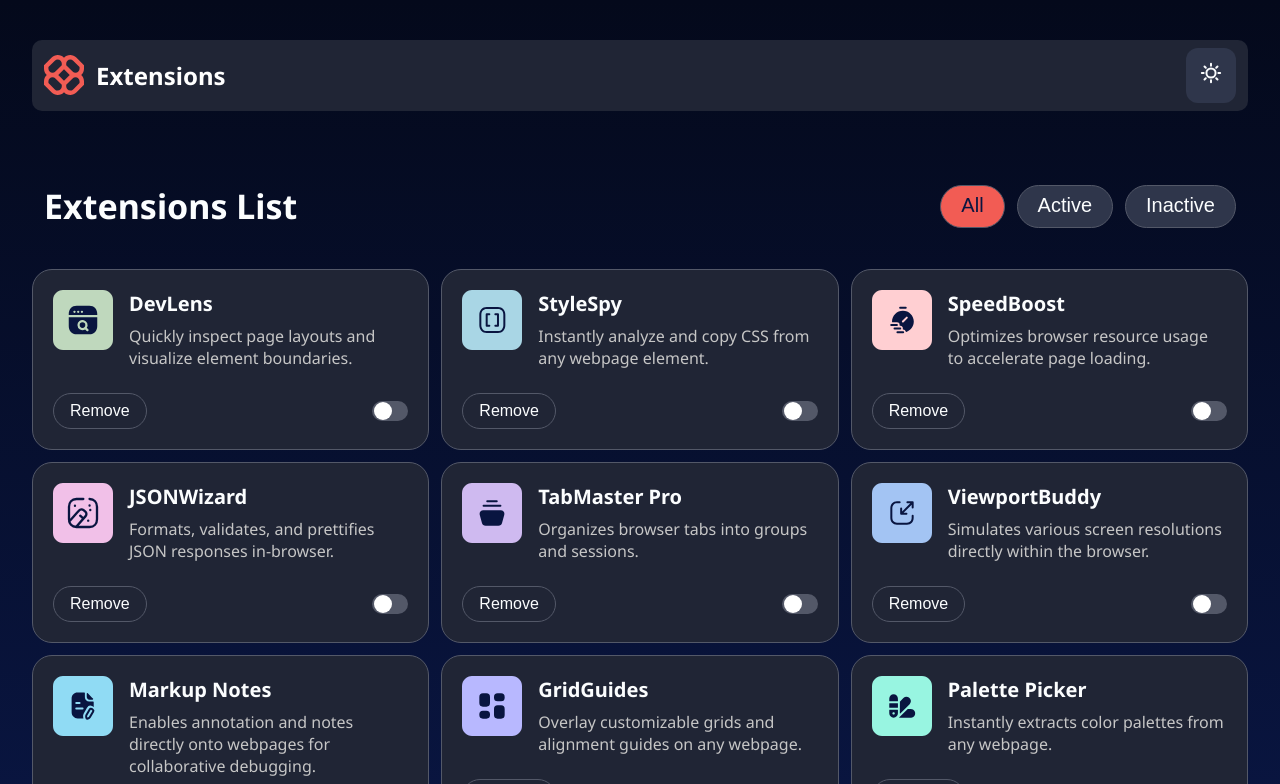
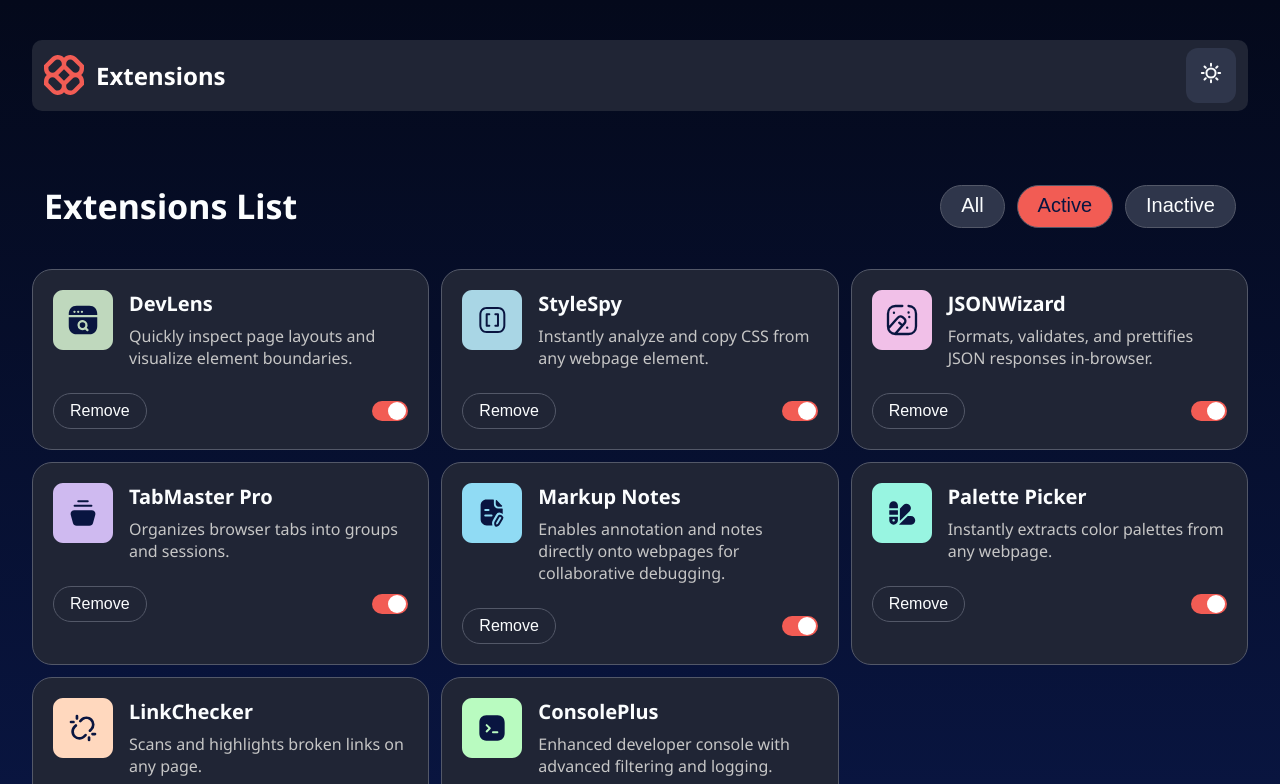
Before and after one commit to RhodyArthur/browser-extensions-manager-ui, a plain HTML site: page index.html in a window 1280 px wide. Both pictures are taken after a click on the button "Active". Shown: the top 784 px of the page. Drawn offline with Linux system fonts and the light colour scheme.

Commit message:
feat: add active buttons

```diff
--- a/index.html
+++ b/index.html
@@ -23,9 +23,9 @@
             <header>
                 <p class="title">Extensions List</p>
                 <div class="filter-actions">
-                    <button class="all">All</button>
-                    <button>Active</button>
-                    <button>Inactive</button>
+                    <button id="all" class="all">All</button>
+                    <button id="active">Active</button>
+                    <button id="inactive">Inactive</button>
                 </div>
             </header>
 
--- a/script.js
+++ b/script.js
@@ -1,4 +1,9 @@
 const contentEl = document.getElementById('content');
+const activeBtn = document.getElementById('active');
+const inactiveBtn = document.getElementById('inactive');
+const allBtn = document.getElementById('all');
+
+let extensions = [];
 
 
 async function getData() {
@@ -7,12 +12,17 @@ async function getData() {
     return data;
 }
 
-(async () => {
-    const extensions = await getData();
+function resetButtonStyles() {
+    [allBtn, activeBtn, inactiveBtn].forEach(btn => {
+        btn.style.backgroundColor = '';
+        btn.style.color = '';
+    });
+}
 
-    extensions.map(extension => {
-        contentEl.innerHTML +=
-        `
+function renderData(list) {
+    contentEl.innerHTML = '';
+
+    const markup = list.map((extension, index) => `
         <div class="card">
             <div class="col">
                 <div class="icon">
@@ -20,7 +30,7 @@ async function getData() {
                 </div>
 
                 <div class="details">
-                            <h3 class="name">${extension.name}</h5>
+                    <h3 class="name">${extension.name}</h3>
                     <p class="description">${extension.description}</p>
                 </div>
             </div>
@@ -29,12 +39,43 @@ async function getData() {
                 <button class="btn">Remove</button>
 
                 <div class="toggle-container">
-                            <input type="checkbox" id="toggle" class="toggle-checkbox">
-                            <label for="toggle" class="toggle-label"></label>
+                    <input type="checkbox" id="toggle-${index}" class="toggle-checkbox" ${extension.isActive ? 'checked' : ''}>
+                    <label for="toggle-${index}" class="toggle-label"></label>
                 </div>
             </div>
+        </div>
+    `).join('');
 
-                </div>
-        `
+    contentEl.innerHTML = markup;
+}
+
+function setActiveColors(button) {
+    button.style.backgroundColor = '#F25C54';
+    button.style.color = '#091540';
+}
+
+(async () => {
+    extensions = await getData();
+    renderData(extensions);
+    setActiveColors(allBtn)
+})()
+
+allBtn.addEventListener('click', () => {
+    resetButtonStyles()
+    setActiveColors(allBtn)
+    renderData(extensions)
 })
-})()
+
+activeBtn.addEventListener('click', () => {
+   const active = extensions.filter(extension => extension.isActive);
+   resetButtonStyles()
+   setActiveColors(activeBtn)
+   renderData(active);
+})
+
+inactiveBtn.addEventListener('click', () => {
+    const inactive = extensions.filter(extension => !extension.isActive);
+    resetButtonStyles()
+    setActiveColors(inactiveBtn)
+    renderData(inactive)
+})
--- a/styles.css
+++ b/styles.css
@@ -92,11 +92,6 @@ header {
     color: var(--neutral0);
     font-size: 1.25rem;
     outline: none;
-}
-
-.filter-actions button.all {
-    background-color: var(--red400);
-    color: var(--neutral900);
 }
 
 
```
Lines whose indentation alone changed are shown as unchanged.
